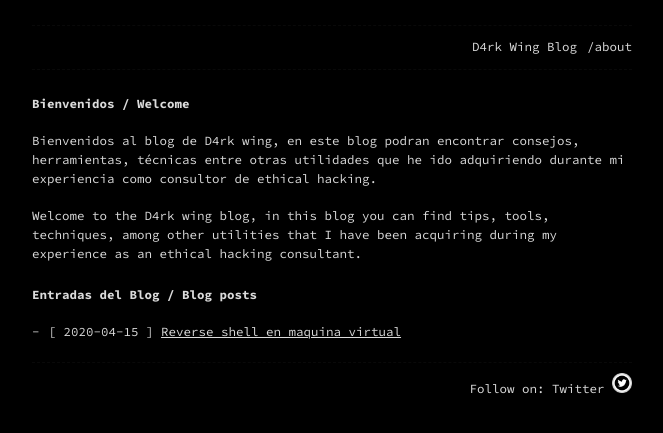
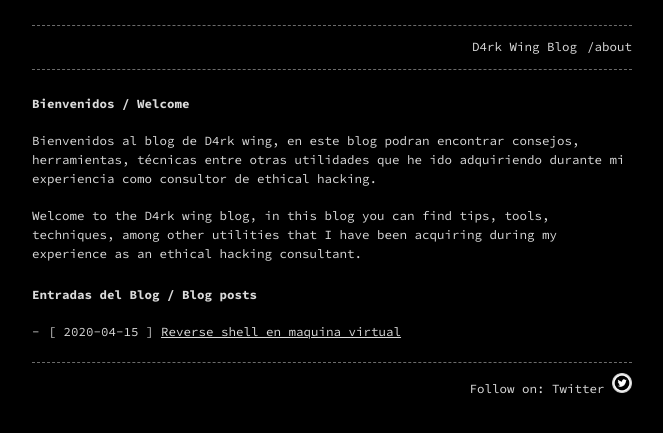
Before and after one commit to d4rk-wing/d4rkwz.github.io, a Jekyll site: the page built from index.md, in a window 1280 px wide. Shown: the top 433 px of the page, without its empty margins (308-971 px from the left). Built offline with Jekyll 4.4.1, drawn with Linux system fonts in a browser that asks for light colours.

Commit message:
intento de edición de bordes

```diff
--- a/_sass/_dark.scss
+++ b/_sass/_dark.scss
@@ -5,8 +5,8 @@
 :root {
   --base-color: #DBDBDB;
   --primary-color: #A2FC8F;
-  --border: dashed 1px rgba(10, 10, 10, 0.9);
-  --selection-background: rgba(219, 219, 219, 0.99);
+  --border: dashed 1px rgba(119, 119, 119, 0.9);
+  --selection-background: rgba(119, 119, 119, 0.99);
   --selection-text: #000;
   --background-color: #000;
   --text-color: var(--base-color);
```
